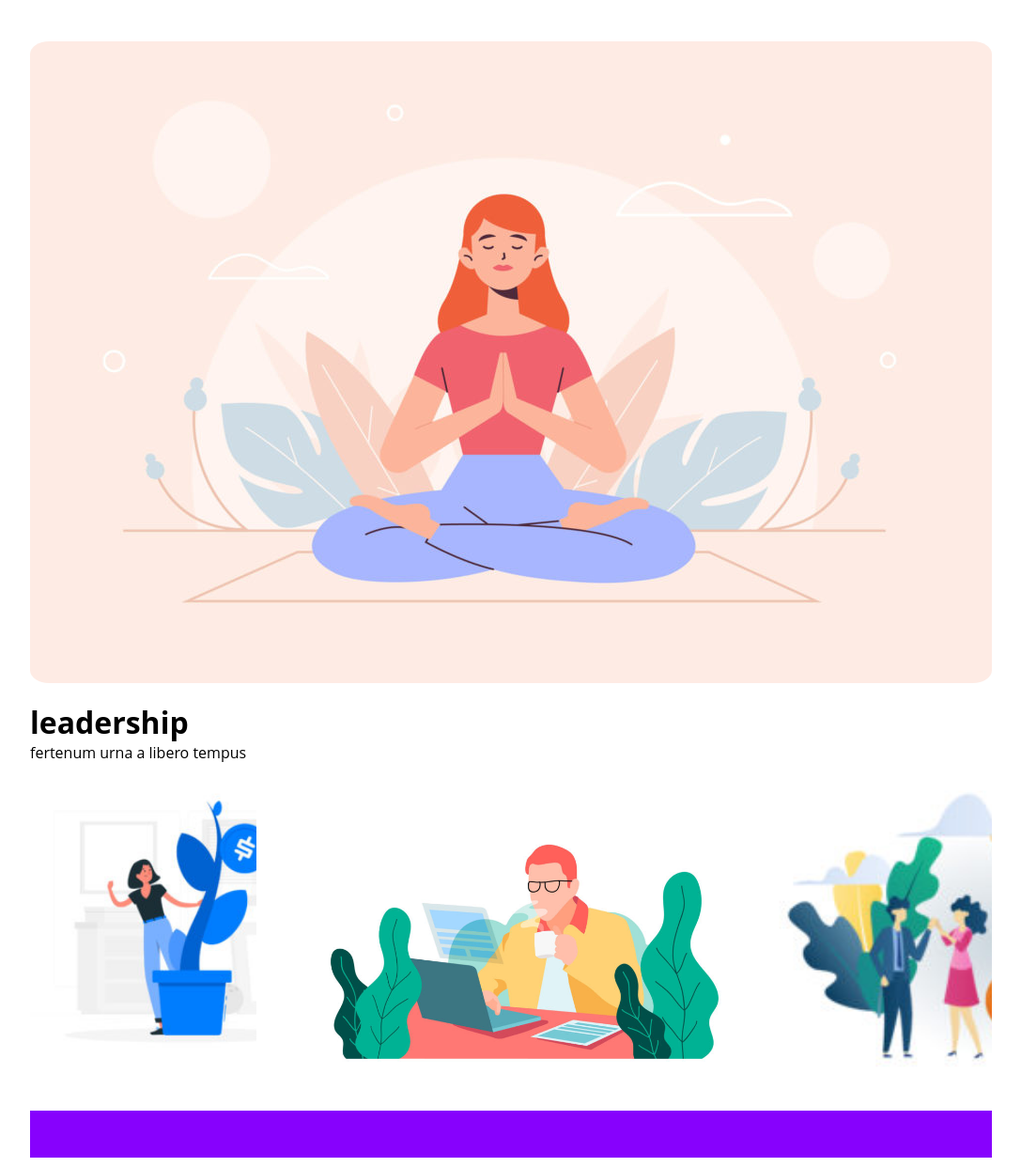
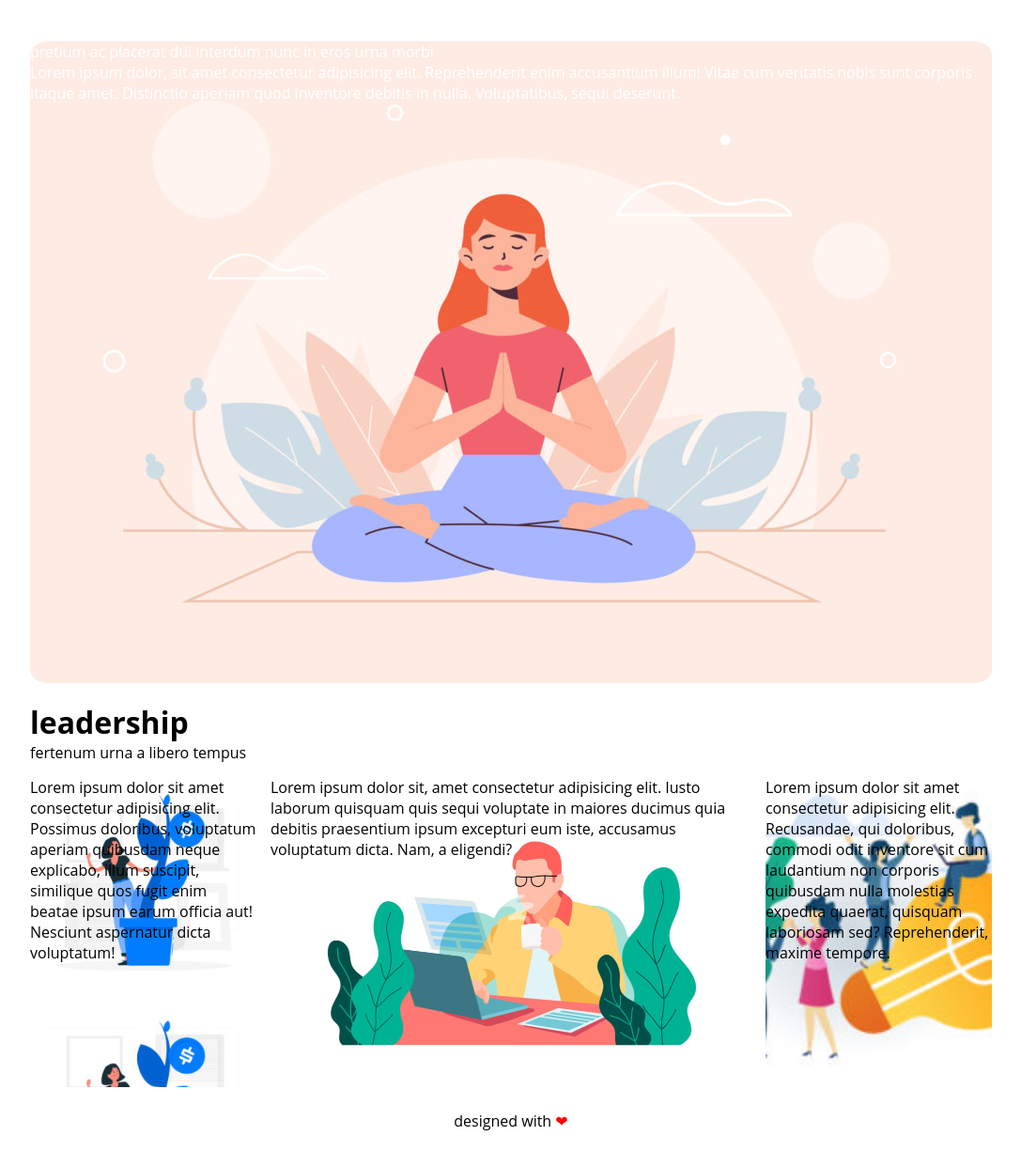
Before and after one commit to leonardosponza/htmlcss-wp, a plain HTML site: page index.html in a window 1280 px wide. Shown: the part 174-1416 px from the top of the page at 94% size, without its empty margins (96-1183 px from the left). Drawn offline with Linux system fonts and the light colour scheme.

Commit message:
add:testi

```diff
--- a/css/style.css
+++ b/css/style.css
@@ -58,6 +58,12 @@ nav li a {
     border-radius: 2%;
 }
 /* fine jumbotron */
+.testo{
+    color: white;
+    vertical-align: bottom;
+
+
+}
 
 /* inizio main */
 main {
@@ -73,24 +79,35 @@ aside {
 }
 .left{
  background-image: url(../img/img-1.jpg);
- background-size: cover;
+ background-size: contain;
+ border-radius: 2%;
 }
 .right{
     background-image: url(../img/img-3.jpg);
     background-size: cover;
     background-repeat: no-repeat;
+    background-position: center;
+    border-radius: 2%;
 }
 
 main section {
     width: 50%;
     height: calc(400px - 70px); /* da togliere */
+    background-color: darkgray;
     background-image: url(../img/banner-2.jpg);
     margin: 15px;
-    background-size: cover;
+    background-size:contain;
+    border-radius: 2%;
+
 }
 
 .float {
     float: left;
+
+}
+.lorem{
+    vertical-align: bottom;
+
 }
 
 /* fine main */
@@ -98,6 +115,9 @@ main section {
 footer {
     width: 100%;
     height: 50px; /* da togliere */
-    background-color: #8701fd;
     margin: 10px 0;
+    text-align: center;
 }
+#cuore{
+    color: red;
+}
--- a/index.html
+++ b/index.html
@@ -38,29 +38,35 @@
             <!-- fine header -->
 
             <!-- inizio main -->
-            <div class="jumbotron"></div>
+            <div class="jumbotron">
+                <div class="testo">pretium ac placerat dui interdum nunc in eros urna morbi</div>
+                <div class="testo">Lorem ipsum dolor, sit amet consectetur adipisicing elit. Reprehenderit enim accusantium illum! Vitae cum veritatis nobis sunt corporis itaque amet.
+                     Distinctio aperiam quod inventore debitis in nulla. Voluptatibus, sequi deserunt.</div>
+            </div>
             <h1>leadership</h1>
             <p>fertenum urna a libero tempus</p>
 
             <main class="clearfix">
 
                <!-- inizio tabelle -->
-                <aside class="float left"></aside>
+                <aside class="float left"><p class="lorem">Lorem ipsum dolor sit amet consectetur adipisicing elit. Possimus doloribus, voluptatum aperiam quibusdam neque explicabo, illum suscipit, similique quos fugit enim beatae ipsum earum officia aut! Nesciunt aspernatur dicta voluptatum!</p> </aside>
 
-                <section class="float"></section>
+                <section class="float"><p class="lorem">Lorem ipsum dolor sit, amet consectetur adipisicing elit. Iusto laborum quisquam quis sequi voluptate in maiores ducimus quia debitis praesentium ipsum excepturi eum iste, accusamus voluptatum dicta. Nam, a eligendi?</p> </section>
 
-                <aside class="float right"></aside>
+                <aside class="float right"><p class="lorem">Lorem ipsum dolor sit amet consectetur adipisicing elit. Recusandae, qui doloribus, commodi odit inventore sit cum laudantium non corporis quibusdam nulla molestias expedita quaerat, quisquam laboriosam sed? Reprehenderit, maxime tempore.</p></aside>
 
 
             </main>
             <!-- fine main -->
 
             <!-- inizio footer -->
-            <footer></footer>
+            <footer>
+                <div>designed with <span id="cuore">&#x2764;</span></div>
+            </footer>
             <!-- fine footer -->
 
         </div>
-        <!-- fine container di tutto -->
+        <!-- fine lavoro -->
 
 </body>
 </html>
```
